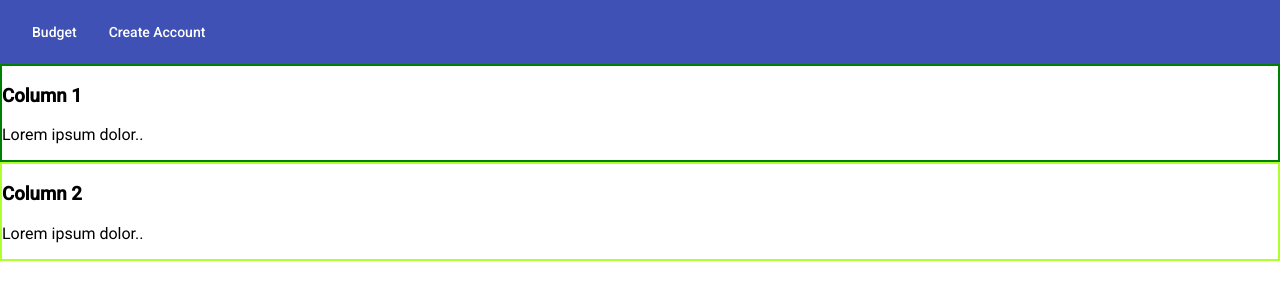
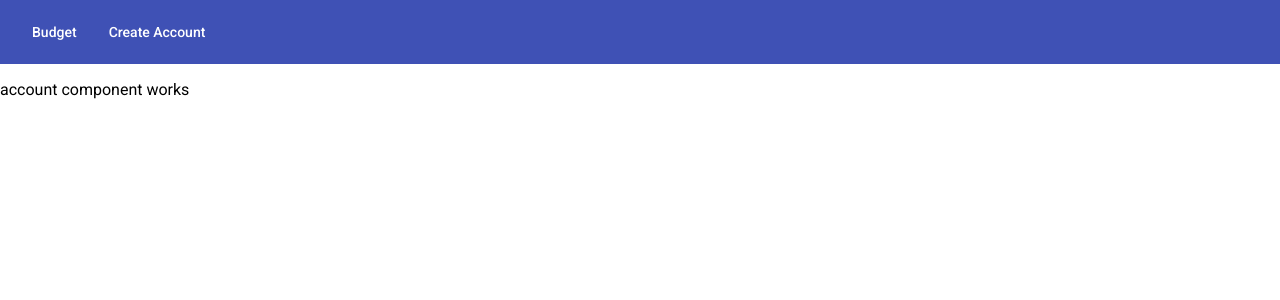
Before and after one commit to ahsanulalig/bangueMisrAssignment, an Angular app: page /create-account in a window 1280 px wide. Shown: the top 300 px of the page. Built offline with nearby package versions, Linux system fonts and the light colour scheme.

Commit message:
account compoent workign

```diff
--- a/src/app/component/add-account/add-account.component.html
+++ b/src/app/component/add-account/add-account.component.html
@@ -1,12 +1 @@
-<div class="container-fluid">
-  <div class="row">
-    <div class="col-sm-8">
-      <h3>Column 1</h3>
-      <p>Lorem ipsum dolor..</p>
-    </div>
-    <div class="col-sm-4">
-      <h3>Column 2</h3>
-      <p>Lorem ipsum dolor..</p>
-    </div>
-  </div>
-</div>
+<p>account component works</p>
```
